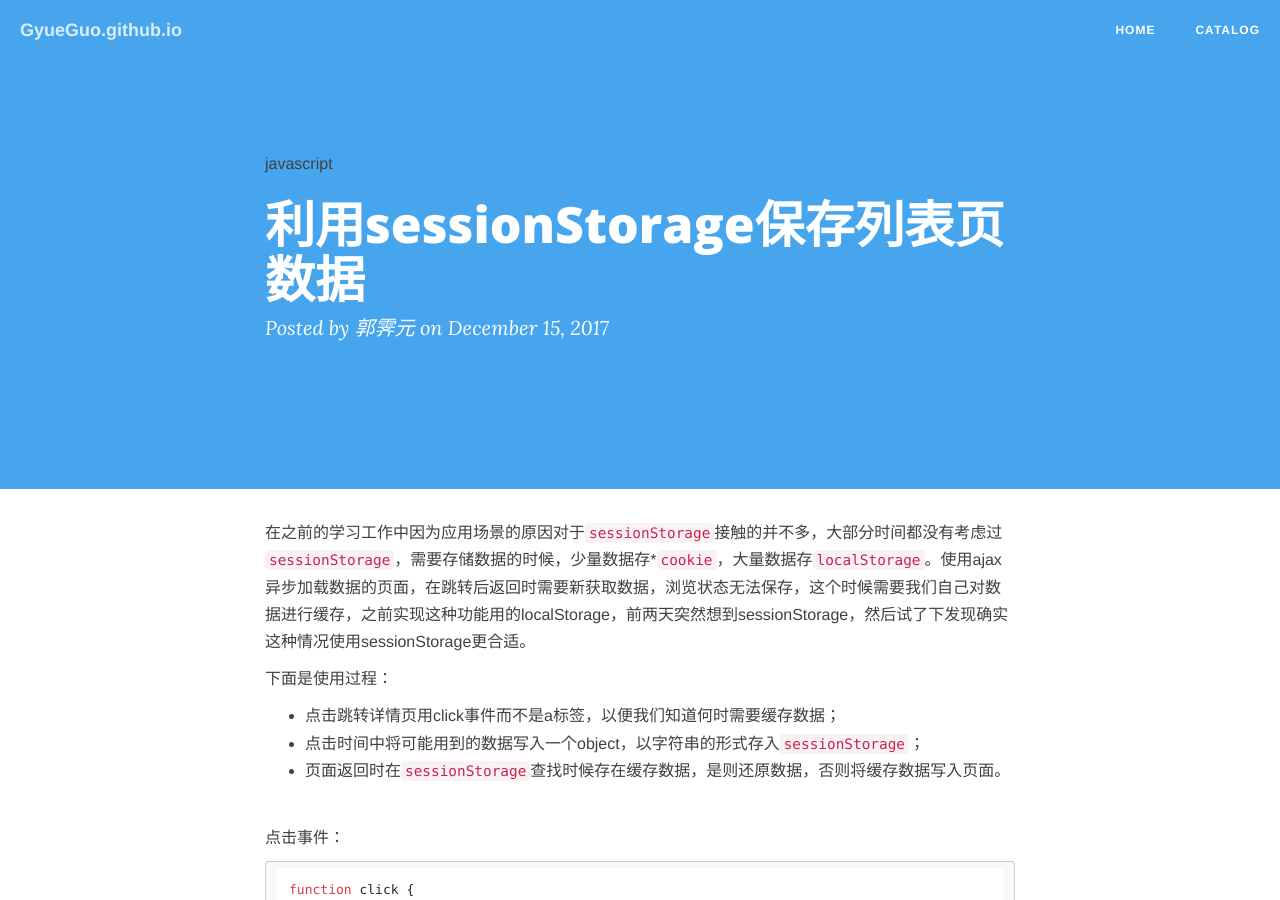
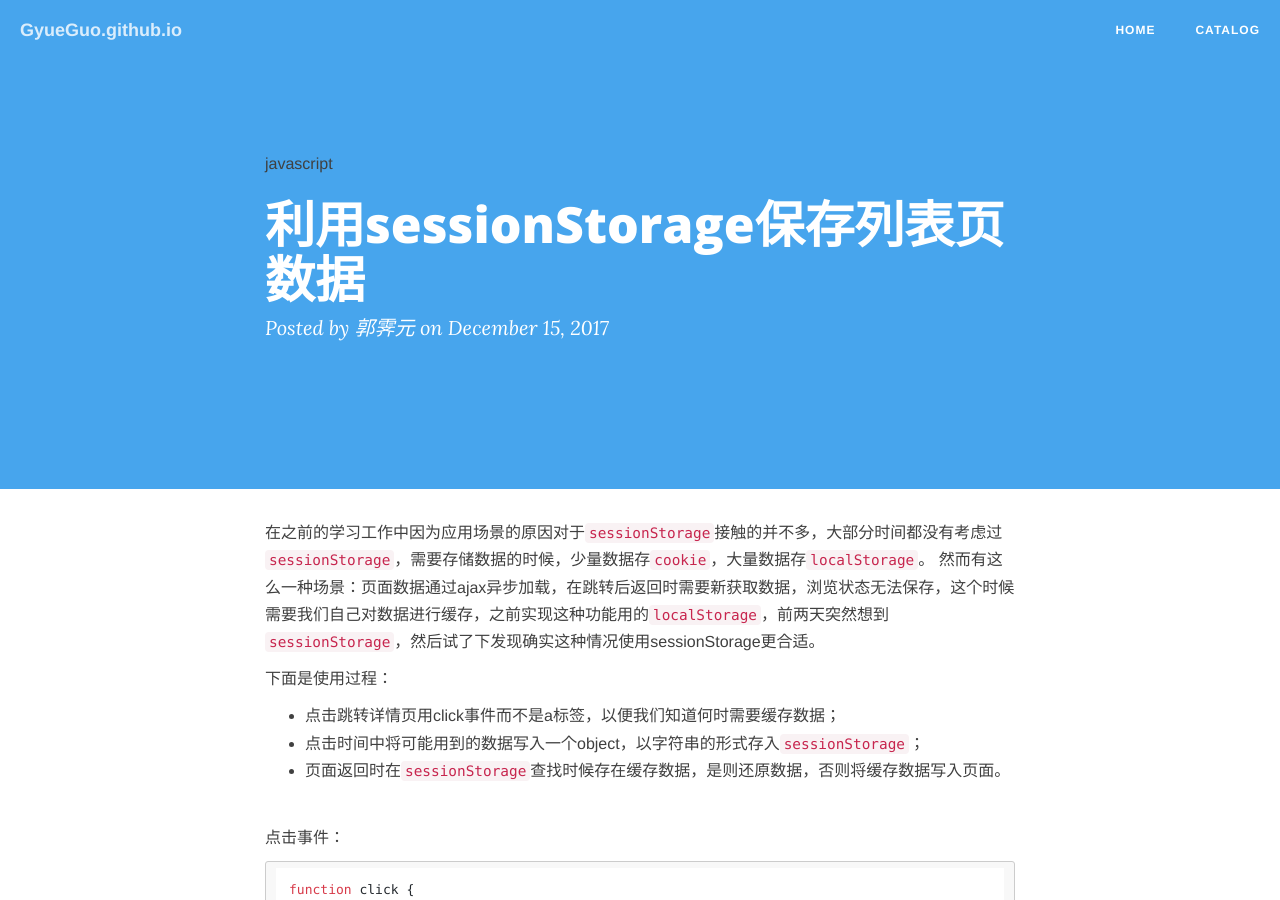
Before and after one commit to liuzesi/GyueGuo.github.io, a Jekyll site: the page built from _posts/2017-12-15-利用sessionStorage保存列表页数据.md, in a window 1280 px wide and 900 px high. Built offline with Jekyll 4.4.1, drawn with Linux system fonts in a browser that asks for light colours; nearby versions of some CDN libraries; comment, search, counter and statistics services are not loaded.

Commit message:
change content

```diff
--- a/_posts/2017-12-15-利用sessionStorage保存列表页数据.md
+++ b/_posts/2017-12-15-利用sessionStorage保存列表页数据.md
@@ -7,7 +7,8 @@ tags: [javascript]
 description: 利用sessionStorage保存列表页数据及sessionStorage特性记录
 ---
 
-在之前的学习工作中因为应用场景的原因对于`sessionStorage`接触的并不多，大部分时间都没有考虑过`sessionStorage`，需要存储数据的时候，少量数据存*`cookie`，大量数据存`localStorage`。使用ajax异步加载数据的页面，在跳转后返回时需要新获取数据，浏览状态无法保存，这个时候需要我们自己对数据进行缓存，之前实现这种功能用的localStorage，前两天突然想到sessionStorage，然后试了下发现确实这种情况使用sessionStorage更合适。
+在之前的学习工作中因为应用场景的原因对于`sessionStorage`接触的并不多，大部分时间都没有考虑过`sessionStorage`，需要存储数据的时候，少量数据存`cookie`，大量数据存`localStorage`。
+然而有这么一种场景：页面数据通过ajax异步加载，在跳转后返回时需要新获取数据，浏览状态无法保存，这个时候需要我们自己对数据进行缓存，之前实现这种功能用的`localStorage`，前两天突然想到`sessionStorage`，然后试了下发现确实这种情况使用sessionStorage更合适。
 
 下面是使用过程：
 - 点击跳转详情页用click事件而不是a标签，以便我们知道何时需要缓存数据；
```
